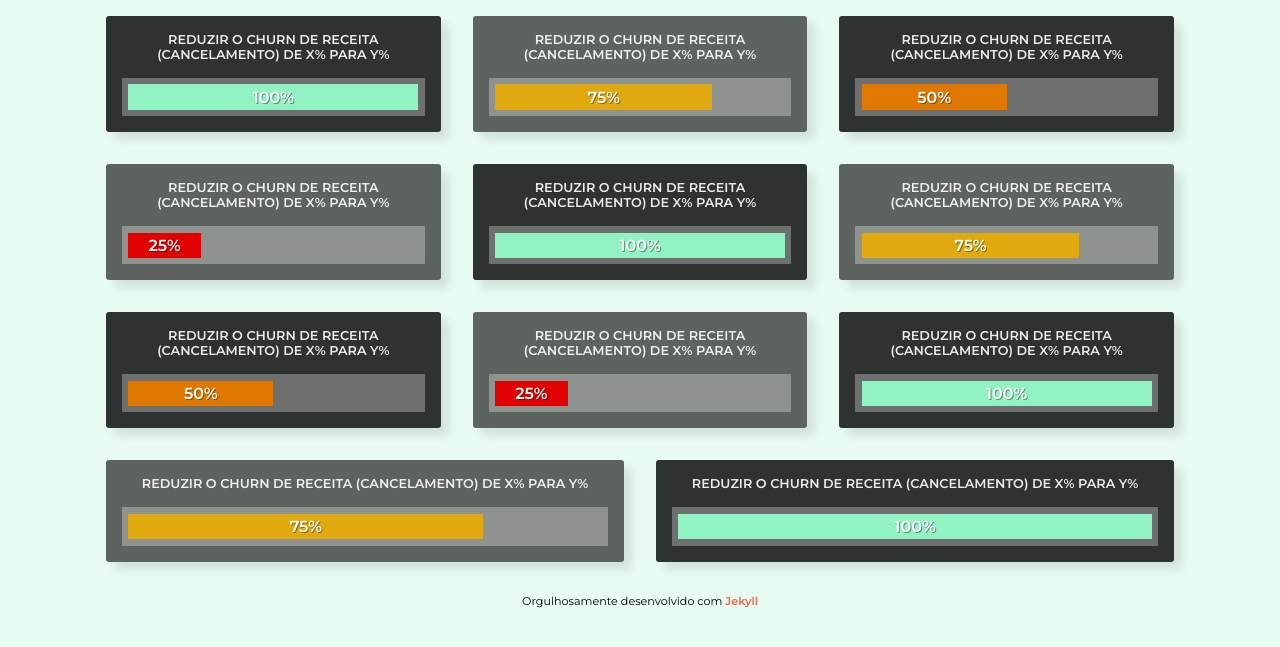
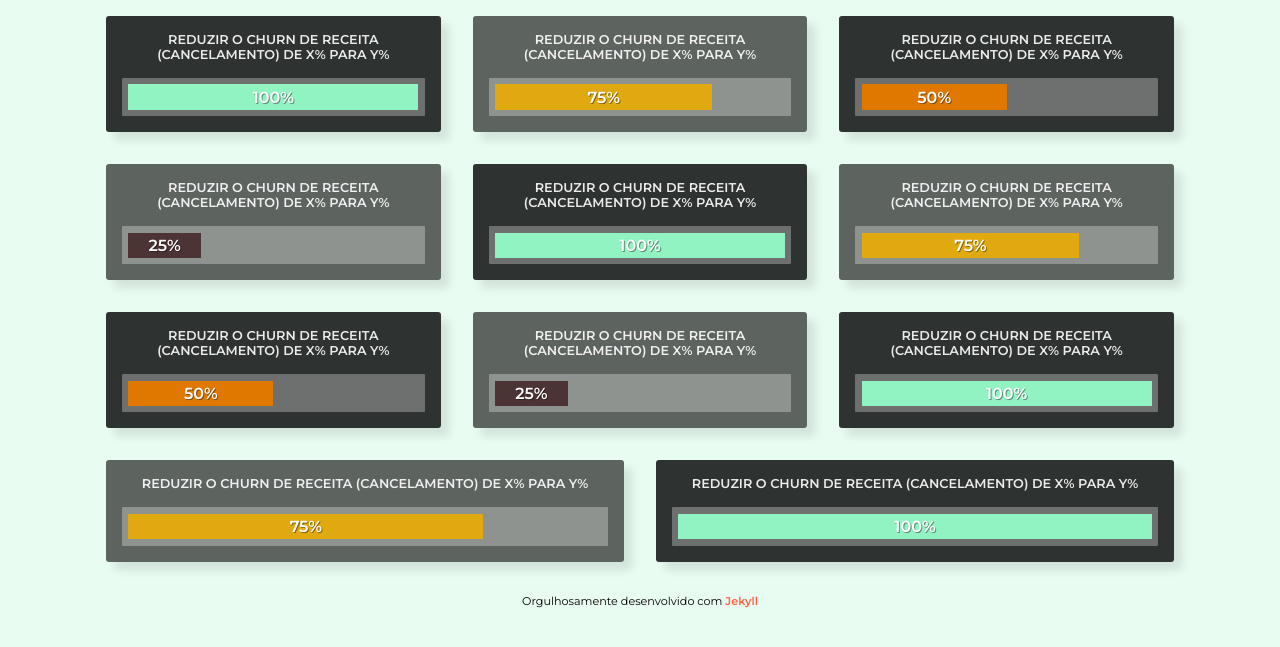
Before and after one commit to denismanfroi/fs-okr, a Jekyll site: the page built from index.md, in a window 1280 px wide. Shown: the top 647 px of the page. Built offline with Jekyll 4.4.1, drawn with Linux system fonts in a browser that asks for light colours; nearby versions of some CDN libraries.

Commit message:
Animation

```diff
--- a/_layouts/home.html
+++ b/_layouts/home.html
@@ -25,7 +25,7 @@ layout: default
         <li class="d-flex column flex1">
             <p class="title-okr aic jcc">Reduzir o churn de receita (cancelamento) de X% para Y%</p>
             <div class="progress-okr d-flex flex1">
-                <span data-color="vermelho" class="bar-progress d-flex aic jcc" style="width: 25%;">25%</span>
+                <span data-color="vermelho" class="bar-progress d-flex aic jcc alert-box" style="width: 25%;">25%</span>
             </div>
         </li>
         <li class="d-flex column flex1">
@@ -49,7 +49,7 @@ layout: default
         <li class="d-flex column flex1">
             <p class="title-okr aic jcc">Reduzir o churn de receita (cancelamento) de X% para Y%</p>
             <div class="progress-okr d-flex flex1">
-                <span data-color="vermelho" class="bar-progress d-flex aic jcc" style="width: 25%;">25%</span>
+                <span data-color="vermelho" class="bar-progress d-flex aic jcc alert-box" style="width: 25%;">25%</span>
             </div>
         </li>
         <li class="d-flex column flex1">
--- a/assets/css/tpl/tpl.css
+++ b/assets/css/tpl/tpl.css
@@ -36,6 +36,23 @@ body{background-color: hsla(150, 80%, 76%, .2);}
 [data-color="amarelo"]{background-color: hsl(44, 87%, 47%);}
 [data-color="laranja"]{background-color: hsl(32, 100%, 44%);}
 [data-color="vermelho"]{background-color: hsl(0, 100%, 44%);}
+.alert-box{
+    animation-name: color;
+    animation-duration: 2s;
+    animation-iteration-count: infinite;
+  }
+
+  @keyframes color {
+    0% {
+      background-color: hsl(0, 100%, 44%);
+    }
+    50% {
+      background-color: hsla(0, 0%, 0%, .6);
+    }
+    100 {
+      background-color: hsl(0, 100%, 44%);
+    }
+  }
 /* FOOTER */
 #footer-default{padding: 1rem;}
 #footer-default small{font-size: .7rem;}
```
